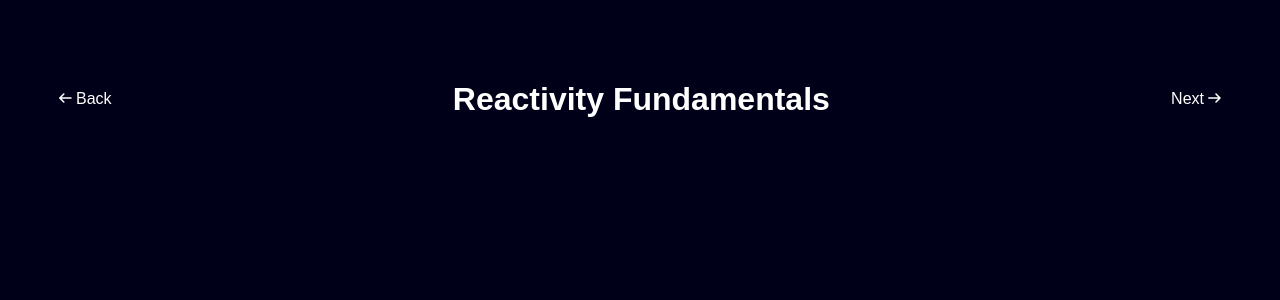
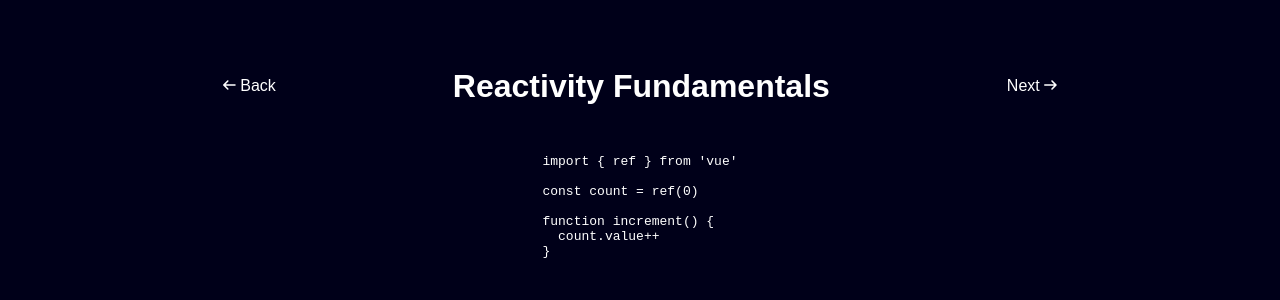
Before and after one commit to sam-yng/vue-feature-showcase, a Vue app: page /reactivity in a window 1280 px wide. Shown: the top 300 px of the page. Built offline with nearby package versions, Linux system fonts and the light colour scheme; the HTML template or start-up script is replaced by a standard one.

Commit message:
styling changes

```diff
--- a/src/App.vue
+++ b/src/App.vue
@@ -1,43 +1,11 @@
 <script setup lang="ts">
 import { RouterView } from 'vue-router'
-import NavButton from './components/NavButton.vue'
-import { useNavigation } from './composables/useNavigation'
-
-const { nextRoute } = useNavigation()
 </script>
 
 <template>
-  <main class="view">
-    <RouterLink
-      class="router-link"
-      to="/"
-      customer
-      v-slot="{ navigate, href, isActive }"
-      v-if="$route.path !== '/'"
-    >
-      <NavButton isReturn :href="href" :active="isActive" @click="navigate">Back</NavButton>
-    </RouterLink>
+  <main>
     <RouterView class="content" />
-    <RouterLink
-      class="router-link"
-      :to="nextRoute!"
-      customer
-      v-slot="{ navigate, href, isActive }"
-      v-if="$route.path !== '/'"
-    >
-      <NavButton isNext :href="href" :active="isActive" @click="navigate">Next</NavButton>
-    </RouterLink>
   </main>
 </template>
 
-<style>
-.view {
-  padding: 4vw;
-  display: flex;
-}
-.router-link {
-  text-decoration: none;
-  margin-top: auto;
-  margin-bottom: auto;
-}
-</style>
+<style scoped></style>
--- a/src/assets/main.css
+++ b/src/assets/main.css
@@ -3,4 +3,10 @@
 .content {
   margin-right: auto;
   margin-left: auto;
+  padding: 3vw;
 }
+
+.router-link {
+  text-decoration: none;
+  margin: auto;
+}
--- a/src/components/NavButton.vue
+++ b/src/components/NavButton.vue
@@ -37,15 +37,16 @@
   border: 1px;
   border-color: 000019;
   border-style: solid;
-  background-color: white;
-  color: #000019;
+  background-color: #000019;
+  color: white;
   text-decoration: none;
   border-radius: 10px;
   padding: 15px;
+  margin: 1vw;
 }
 .nav-button:hover {
-  color: white;
-  background-color: #000019;
+  background-color: white;
+  color: #000019;
 }
 .linear-nav-button {
   text-align: center;
--- a/src/components/NavContainer.vue
+++ /dev/null
@@ -1,15 +0,0 @@
-<script setup lang="ts"></script>
-
-<template>
-  <div class="container">
-    <slot />
-  </div>
-</template>
-
-<style scoped>
-.container {
-  display: flex;
-  gap: 1vw;
-  padding-top: 3vh;
-}
-</style>
--- /dev/null
+++ b/src/components/ViewNav.vue
@@ -0,0 +1,37 @@
+<script setup lang="ts">
+import NavButton from '@/components/NavButton.vue'
+import { useNavigation } from '@/composables/useNavigation'
+
+const { nextRoute } = useNavigation()
+</script>
+
+<template>
+  <main>
+    <RouterLink
+      class="router-link"
+      to="/"
+      customer
+      v-slot="{ navigate, href, isActive }"
+      v-if="$route.path !== '/'"
+    >
+      <NavButton isReturn :href="href" :active="isActive" @click="navigate">Back</NavButton>
+    </RouterLink>
+    <slot />
+    <RouterLink
+      class="router-link"
+      :to="nextRoute!"
+      customer
+      v-slot="{ navigate, href, isActive }"
+      v-if="$route.path !== '/'"
+    >
+      <NavButton isNext :href="href" :active="isActive" @click="navigate">Next</NavButton>
+    </RouterLink>
+  </main>
+</template>
+
+<style scoped>
+main {
+  display: flex;
+  justify-content: center;
+}
+</style>
--- a/src/views/ComputedView.vue
+++ b/src/views/ComputedView.vue
@@ -1,7 +1,13 @@
 <script setup lang="ts"></script>
 
 <template>
-  <h1>Computed Properties</h1>
+  <main>
+    <h1>Computed Properties</h1>
+    <pre>
+      <code>
+      </code>
+    </pre>
+  </main>
 </template>
 
 <style scoped></style>
--- a/src/views/HomeView.vue
+++ b/src/views/HomeView.vue
@@ -1,14 +1,13 @@
 <script setup lang="ts">
 import { RouterLink } from 'vue-router'
 import NavButton from '../components/NavButton.vue'
-import NavContainer from '@/components/NavContainer.vue'
 </script>
 
 <template>
   <main>
     <h1>Welcome!</h1>
     <p>Let's explore some bootleg documentation</p>
-    <NavContainer>
+    <div>
       <RouterLink
         class="router-link"
         to="/reactivity"
@@ -27,8 +26,15 @@
           >Class and Style Bindings</NavButton
         >
       </RouterLink>
-    </NavContainer>
+    </div>
   </main>
 </template>
 
-<style scoped></style>
+<style scoped>
+div {
+  padding-top: 4vh;
+}
+main {
+  text-align: center;
+}
+</style>
--- a/src/views/ReactivityView.vue
+++ b/src/views/ReactivityView.vue
@@ -1,7 +1,31 @@
-<script setup lang="ts"></script>
+<script setup lang="ts">
+import ViewNav from '@/components/ViewNav.vue'
+</script>
 
 <template>
-  <h1>Reactivity Fundamentals</h1>
+  <main>
+    <ViewNav>
+      <h1>Reactivity Fundamentals</h1>
+    </ViewNav>
+    <div>
+      <pre>
+        <code>
+import { ref } from 'vue'
+
+const count = ref(0)
+
+function increment() {
+  count.value++
+}
+        </code>
+     </pre>
+    </div>
+  </main>
 </template>
 
-<style scoped></style>
+<style scoped>
+div {
+  display: flex;
+  justify-content: center;
+}
+</style>
```
